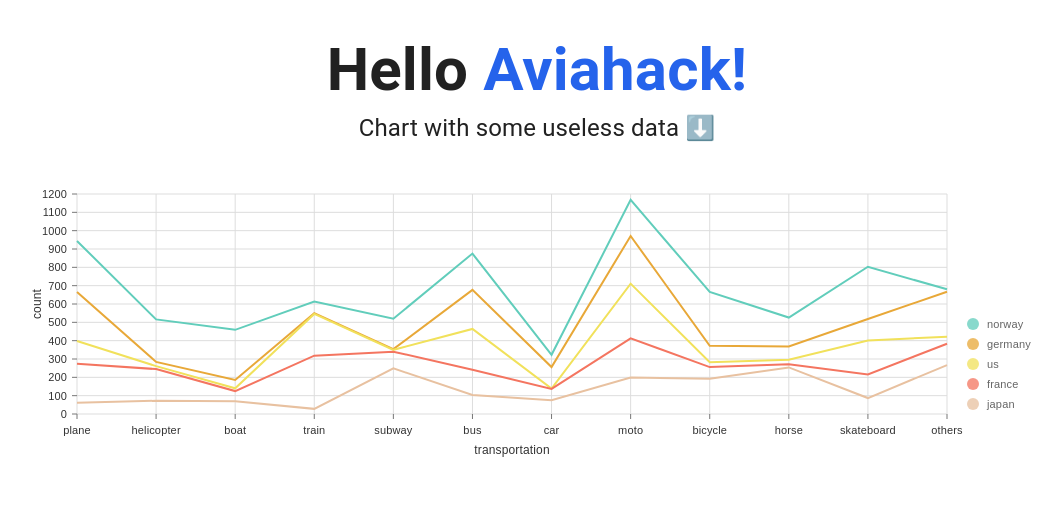
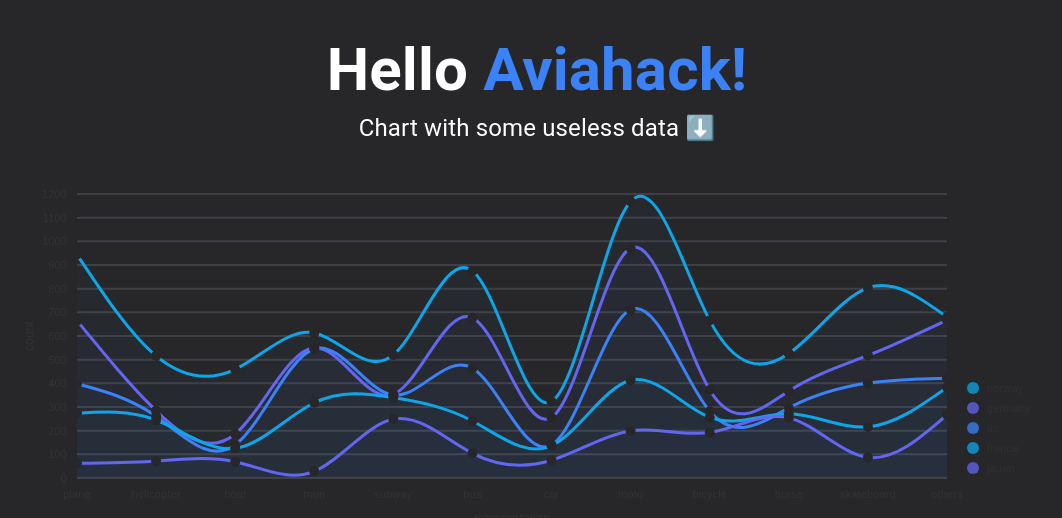
Before and after one commit to SOpatrin/aviahack_2022, a Next.js app: page / in a window 1280 px wide. Shown: the top 518 px of the page, without its empty margins (103-1165 px from the left). Built offline with nearby package versions, Linux system fonts and the light colour scheme; a web font is replaced by a local one.

Commit message:
Add some styling

```diff
--- a/components/Layout/Layout.tsx
+++ b/components/Layout/Layout.tsx
@@ -4,7 +4,7 @@
 
 const Layout: React.FC<LayoutProps> = ({ children }) => {
   return (
-    <div className="flex min-h-screen flex-col items-center px-4 py-10">
+    <div className="flex min-h-screen flex-col items-center bg-zinc-800 px-4 py-10 text-white">
       <main className="flex w-full flex-col items-center justify-center">
         {children}
       </main>
--- a/components/StorageChart/StorageChart.tsx
+++ b/components/StorageChart/StorageChart.tsx
@@ -1,12 +1,6 @@
-// install (please make sure versions match peerDependencies)
-// yarn add @nivo/core @nivo/line
 import { ResponsiveLine, Serie } from '@nivo/line';
+import colors from 'tailwindcss/colors';
 
-// make sure parent container have a defined height when using
-// responsive component, otherwise height will be 0 and
-// no chart will be rendered.
-// website examples showcase many properties,
-// you'll often use just a few of them.
 const StorageChart: React.FC<{ data: Serie[] }> = ({
   data /* see data tab */,
 }) => (
@@ -21,23 +15,24 @@
       stacked: true,
       reverse: false,
     }}
+    enableSlices="x"
+    enableArea
+    areaOpacity={0.02}
     yFormat=" >-.2f"
-    axisTop={null}
-    axisRight={null}
     axisBottom={{
-      tickSize: 5,
-      tickPadding: 5,
+      tickSize: 0,
+      tickPadding: 10,
       tickRotation: 0,
       legend: 'transportation',
-      legendOffset: 36,
+      legendOffset: 40,
       legendPosition: 'middle',
     }}
     axisLeft={{
-      tickSize: 5,
-      tickPadding: 5,
+      tickSize: 0,
+      tickPadding: 10,
       tickRotation: 0,
       legend: 'count',
-      legendOffset: -40,
+      legendOffset: -48,
       legendPosition: 'middle',
     }}
     pointSize={10}
@@ -72,6 +67,33 @@
         ],
       },
     ]}
+    enableGridX={false}
+    lineWidth={3}
+    curve="natural"
+    colors={[colors.indigo[500], colors.sky[500], colors.blue[500]]}
+    theme={{
+      textColor: colors.zinc[400],
+      background: colors.zinc[800],
+      tooltip: {
+        container: {
+          background: colors.zinc[700],
+          borderRadius: 8,
+        },
+      },
+      fontSize: 14,
+      grid: {
+        line: {
+          stroke: colors.zinc[700],
+          strokeWidth: 2,
+        },
+      },
+      crosshair: {
+        line: {
+          stroke: colors.indigo[600],
+          strokeWidth: 2,
+        },
+      },
+    }}
   />
 );
 
--- /dev/null
+++ b/pages/_document.tsx
@@ -0,0 +1,13 @@
+import { Html, Head, Main, NextScript } from 'next/document';
+
+export default function Document() {
+  return (
+    <Html className="bg-zinc-800">
+      <Head />
+      <body>
+        <Main />
+        <NextScript />
+      </body>
+    </Html>
+  );
+}
--- a/pages/index.tsx
+++ b/pages/index.tsx
@@ -10,7 +10,7 @@
         Hello{' '}
         <Link href={'https://app.aviahack.com/team'}>
           <a
-            className="border-b-2 border-transparent text-blue-600 transition-colors hover:border-blue-600"
+            className="border-b-2 border-transparent text-blue-500 transition-colors hover:border-blue-500"
             target="_blank"
           >
             Aviahack!
@@ -20,7 +20,7 @@
 
       <p className="mt-3 text-2xl">Chart with some useless data ⬇️</p>
 
-      <div className="h-80 w-10/12">
+      <div className="h-96 w-10/12">
         <StorageChart data={dataChart} />
       </div>
     </>
```
